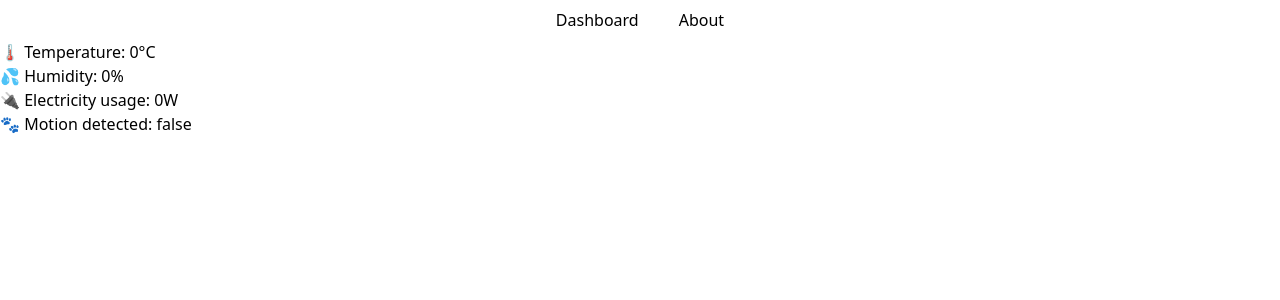
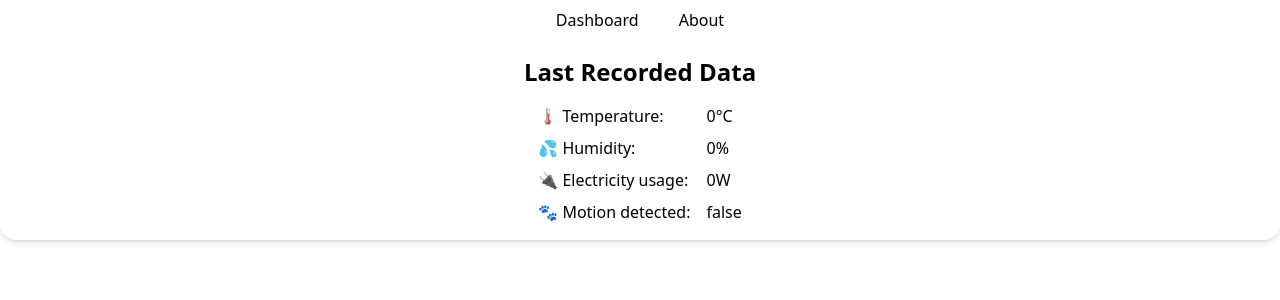
Before and after one commit to HuHa-Labs/IoT-Frontend, a Vue app: page / in a window 1280 px wide. Shown: the top 300 px of the page. Built offline with nearby package versions, Linux system fonts and the light colour scheme; the HTML template or start-up script is replaced by a standard one.

Commit message:
update: pass props between graph

```diff
--- a/src/components/ChartGrid.vue
+++ b/src/components/ChartGrid.vue
@@ -4,7 +4,7 @@ import ChartPanel from '@/components/ChartPanel.vue'
 </script>
 
 <template>
-  <div class="!dark:text-red">
-    <ChartPanel/>
+  <div>
+    <ChartPanel title="Last Recorded Data"></ChartPanel>
   </div>
 </template>
--- a/src/components/ChartPanel.vue
+++ b/src/components/ChartPanel.vue
@@ -1,10 +1,15 @@
 <script setup lang="ts">
+import LastRecordChart from '@/components/charts/LastRecordChart.vue';
+import ChartTitle from '@/components/ChartTitle.vue';
 
-import LastRecordChart from '@/components/charts/LastRecordChart.vue'
+defineProps<{
+  title: string
+}>();
 </script>
 
 <template>
-  <div>
+  <div class="flex flex-col items-center p-4 bg-white rounded-2xl shadow-md h-full">
+    <ChartTitle :title="title"></ChartTitle>
     <LastRecordChart/>
   </div>
 </template>
--- /dev/null
+++ b/src/components/ChartTitle.vue
@@ -0,0 +1,11 @@
+<script setup lang="ts">
+defineProps<{
+  title: string
+}>();
+</script>
+
+<template>
+  <h2 class="text-2xl font-semibold text-center mb-4">
+    {{ title }}
+  </h2>
+</template>
--- a/src/components/charts/LastRecordChart.vue
+++ b/src/components/charts/LastRecordChart.vue
@@ -4,18 +4,31 @@ const latestRecordStore = useLatestRecordStore();
 </script>
 
 <template>
-  <div>
-    <p>
-      🌡 Temperature️: {{ latestRecordStore.temp }}°C
-    </p>
-    <p>
-      💦 Humidity: {{ latestRecordStore.humidity }}%
-    </p>
-    <p>
-      🔌 Electricity usage: {{ latestRecordStore.electricityUsage }}W
-    </p>
-    <p>
-      🐾 Motion detected: {{ latestRecordStore.motionDetected }}
-    </p>
+  <div class="grid grid-cols-[auto_1fr] gap-x-4 gap-y-2 text-base font-medium">
+    <div>🌡 Temperature️:</div>
+    <div>
+      {{ latestRecordStore.temp }}°C
+    </div>
+
+    <div>💦
+      Humidity:
+    </div>
+    <div>
+      {{ latestRecordStore.humidity }}%
+    </div>
+
+    <div>
+      🔌 Electricity usage:
+    </div>
+    <div>
+      {{ latestRecordStore.electricityUsage }}W
+    </div>
+
+    <div>
+      🐾 Motion detected:
+    </div>
+    <div>
+      {{ latestRecordStore.motionDetected }}
+    </div>
   </div>
 </template>
```
